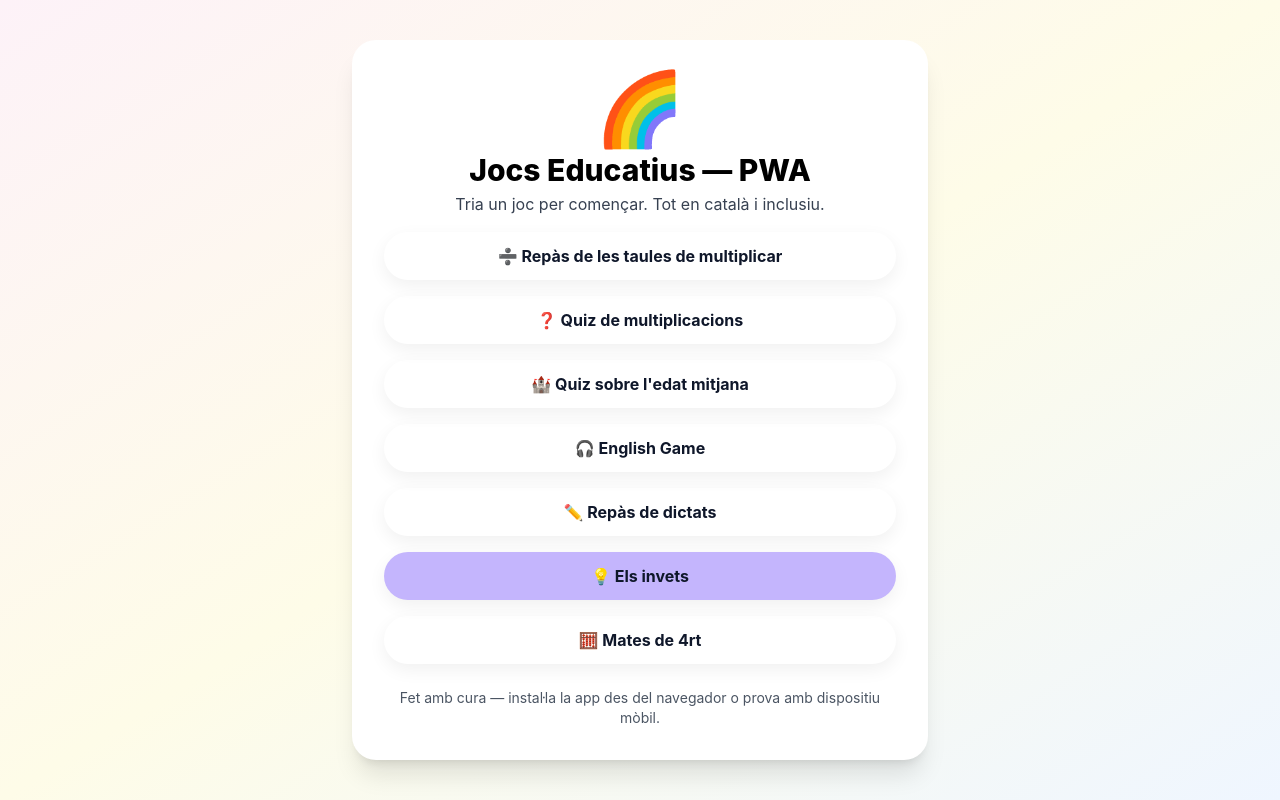
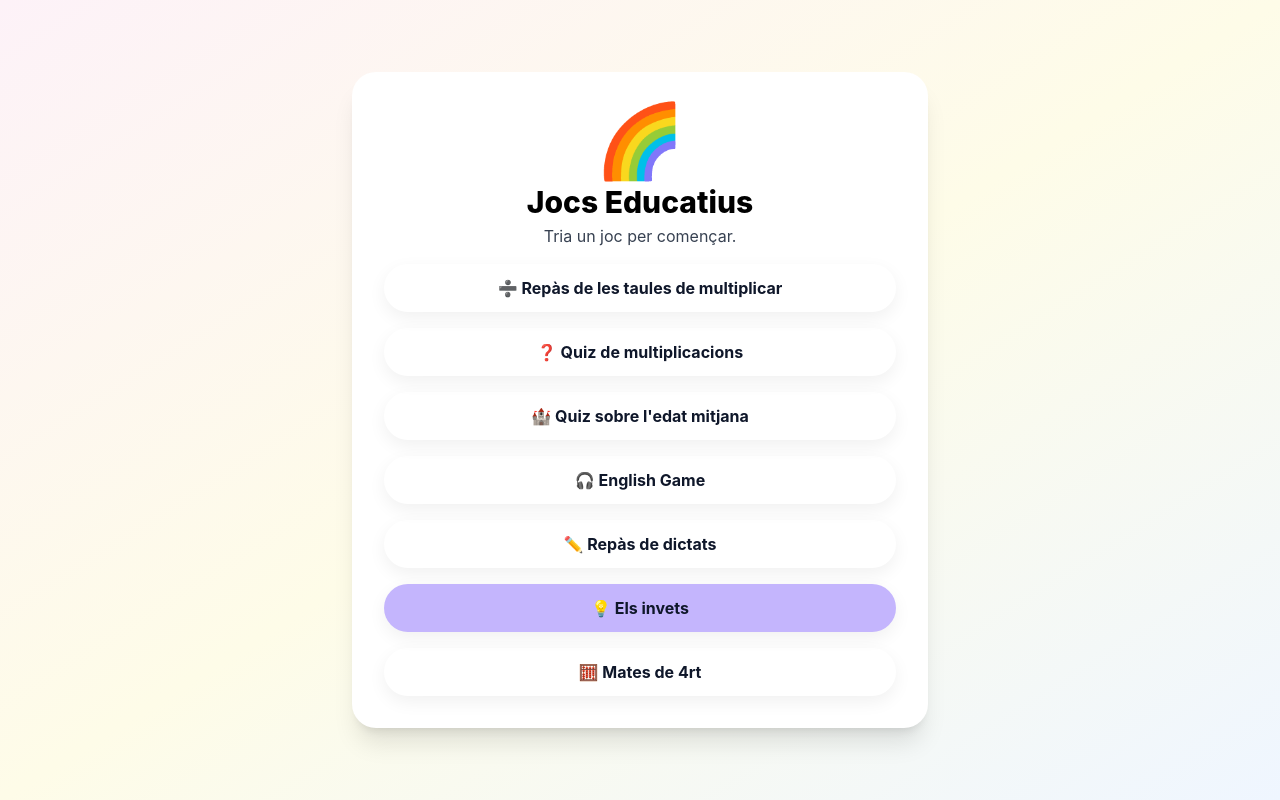
Before and after one commit to palomareswke-ai/jocseducatius, a plain HTML site: page index.html in a window 1280 px wide. Drawn offline with nearby package versions, Linux system fonts and the light colour scheme.

Commit message:
Simplifica els textos del menú

```diff
--- a/index.html
+++ b/index.html
@@ -3,7 +3,7 @@
 <head>
   <meta charset="utf-8" />
   <meta name="viewport" content="width=device-width, initial-scale=1" />
-  <title>🎮 Jocs Educatius — PWA</title>
+  <title>Jocs Educatius</title>
   <link rel="manifest" href="./manifest.json">
   <meta name="theme-color" content="#f6e05e">
   <meta name="description" content="Jocs educatius en català per aprendre i repassar.">
@@ -14,7 +14,7 @@
 </head>
 <body class="bg-gradient-to-br from-pink-50 via-yellow-50 to-blue-50 min-h-screen p-6 flex items-center justify-center">
 <div class="max-w-xl w-full bg-white shadow-xl rounded-3xl p-8 text-center">
-<div class="mb-4"><div class="big-emoji">🌈</div><h1 class="text-3xl font-extrabold mt-2">Jocs Educatius — PWA</h1><p class="text-gray-700 mt-1">Tria un joc per començar. Tot en català i inclusiu.</p></div>
+<div class="mb-4"><div class="big-emoji">🌈</div><h1 class="text-3xl font-extrabold mt-2">Jocs Educatius</h1><p class="text-gray-700 mt-1">Tria un joc per començar.</p></div>
 <div class="flex flex-col gap-4 mt-4">
 <a class="btn btn-amber" href="https://palomareswke-ai.github.io/TaulesMultiplicar" target="_blank" rel="noopener noreferrer">➗ Repàs de les taules de multiplicar</a>
 <a class="btn btn-blue" href="https://palomareswke-ai.github.io/quizmultiplicacions/" target="_blank" rel="noopener noreferrer">❓ Quiz de multiplicacions</a>
@@ -24,7 +24,6 @@
 <a class="btn btn-invets" href="https://palomareswke-ai.github.io/els-invets/" target="_blank" rel="noopener noreferrer">💡 Els invets</a>
 <a class="btn btn-amber" href="https://palomareswke-ai.github.io/mates-de-4rt/" target="_blank" rel="noopener noreferrer">🧮 Mates de 4rt</a>
 </div>
-<footer class="text-sm text-gray-600 mt-6">Fet amb cura — instal·la la app des del navegador o prova amb dispositiu mòbil.</footer>
 </div>
 <script>
 if('serviceWorker' in navigator){navigator.serviceWorker.register('./service-worker.js').then(reg=>{reg.onupdatefound=()=>{const installingWorker=reg.installing;installingWorker.onstatechange=()=>{if(installingWorker.state==='installed'){if(navigator.serviceWorker.controller){console.log('Nova versió trobada, recarregant...');window.location.reload();}}};};});}
```
